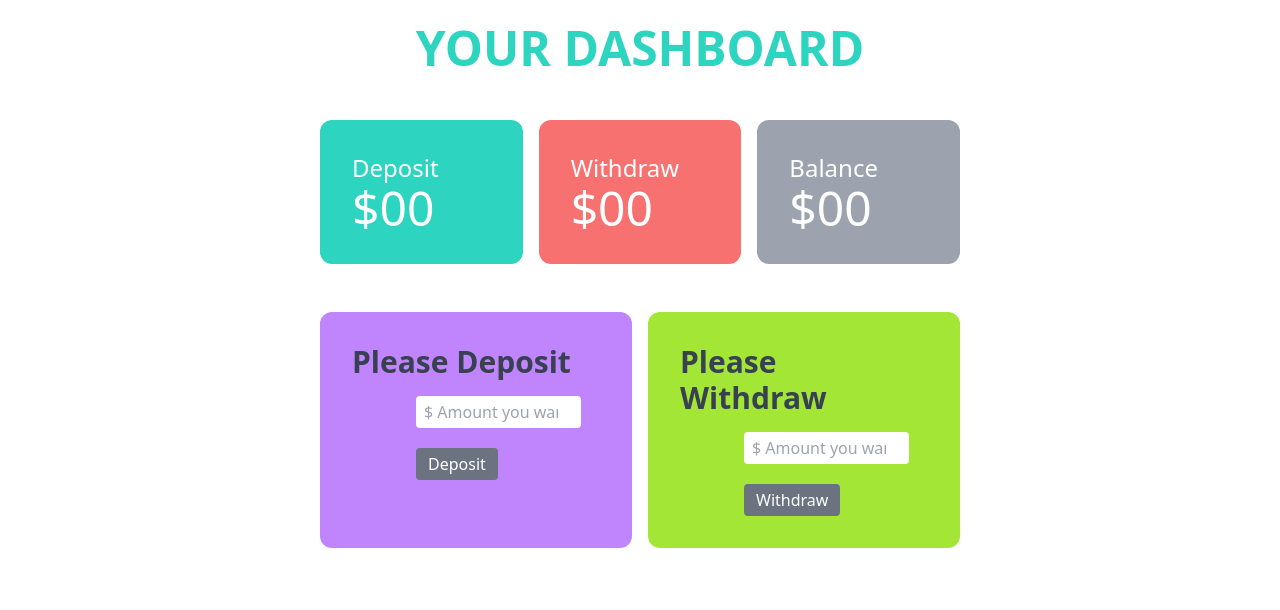
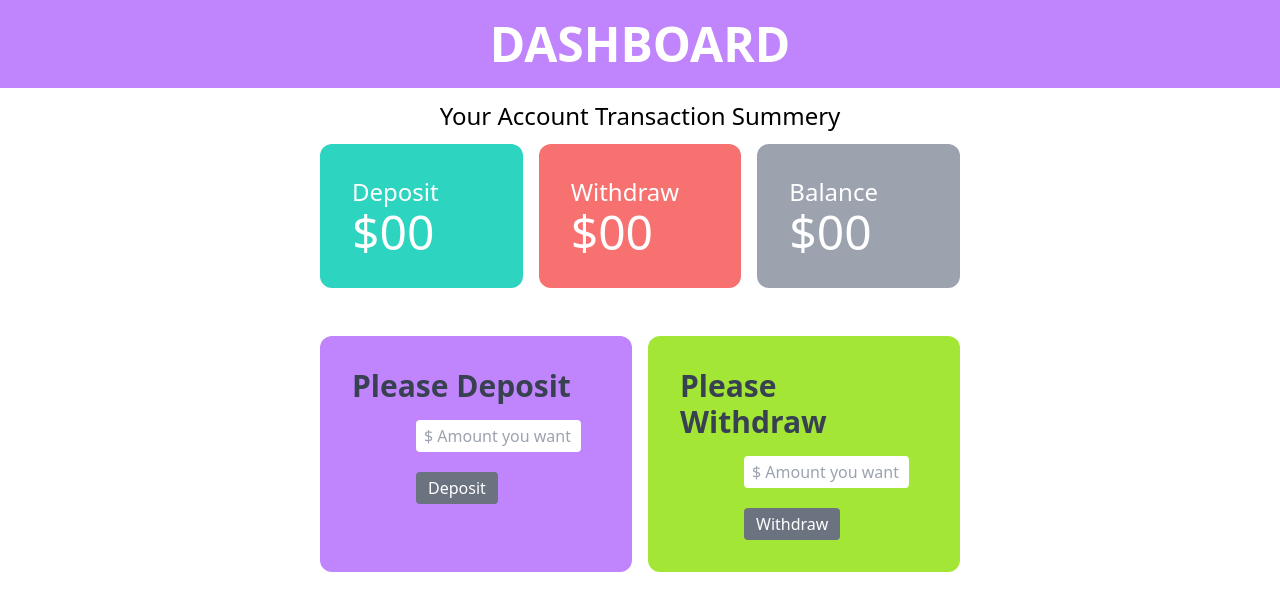
Before and after one commit to masumhossain-dev/bank-dashboard, a plain HTML site: page dashboard.html in a window 1280 px wide. Drawn offline with nearby package versions, Linux system fonts and the light colour scheme.

Commit message:
code added

```diff
--- a/dashboard.html
+++ b/dashboard.html
@@ -8,19 +8,20 @@
    <script src="https://cdn.tailwindcss.com"></script>
 </head>
 <body>
-   <header>
-      <h1 class="text-center text-5xl font-bold mt-6 text-teal-400">YOUR DASHBOARD</span></h1>
+   <header class="bg-purple-400 p-5">
+      <h1 class="text-center text-5xl font-bold text-white">DASHBOARD</span></h1>
    </header>
    <main>
-      <section class="mt-12">
+      <section>
+         <p class="text-center text-2xl m-3">Your Account Transaction Summery</p>
       <div class="grid grid-cols-3 gap-4 w-6/12 mx-auto text-white">
          <div class="bg-teal-400 p-8 rounded-xl">
             <h4 class="text-2xl">Deposit</h4>
-            <h1 class="text-5xl">$00</h1>
+            <h1 class="text-5xl">$<span  id="deposit-total">00</span></h1>
          </div>
          <div class="bg-red-400 p-8 rounded-xl">
             <h4 class="text-2xl">Withdraw</h4>
-            <h1 class="text-5xl">$00</h1>
+            <h1 class="text-5xl">$<span id="withdraw-total">00</span></h1>
          </div>
          <div class="bg-gray-400 p-8 rounded-xl">
             <h4 class="text-2xl">Balance</h4>
@@ -33,16 +34,21 @@
       <div class="grid grid-cols-2 gap-4 w-6/12 mx-auto mt-12">
          <div class="bg-purple-400 p-8 rounded-xl">
             <h4 class="text-3xl font-bold text-gray-700">Please Deposit</h4>
-            <input class="rounded w-8/12 block mb-3 mx-auto px-2 py-1 mt-4 ml-16" type="number" name="" id="deposit-field" placeholder="$ Amount you want to Deposit">
+            <input class="rounded w-8/12 block mb-3 mx-auto px-2 py-1 mt-4 ml-16" type="text" name="" id="deposit-field" placeholder="$ Amount you want to Deposit">
             <button id="deposit-btn" class="bg-gray-500 hover:bg-black px-3 py-1 rounded block ml-16 mt-5 text-white">Deposit</button>
          </div>
          <div class="bg-lime-400 p-8 rounded-xl">
             <h4 class="text-3xl font-bold text-gray-700">Please Withdraw</h4>
-            <input class="rounded w-8/12 block mb-3 mx-auto px-2 py-1 mt-4 ml-16" type="number" name="" id="withdraw-field" placeholder="$ Amount you want to Withdraw">
+            <input class="rounded w-8/12 block mb-3 mx-auto px-2 py-1 mt-4 ml-16" type="text" name="" id="withdraw-field" placeholder="$ Amount you want to Withdraw">
             <button id="withdraw-btn" class="bg-gray-500 hover:bg-black px-3 py-1 rounded block ml-16 mt-5 text-white">Withdraw</button>
          </div>
       </div>
    </section>
    </main>
+
+
+
+
+   <script src="js/deposit.js"></script>
 </body>
 </html>
--- /dev/null
+++ b/js/deposit.js
@@ -0,0 +1,6 @@
+document.getElementById('deposit-btn').addEventListener('click', function(){
+  let depositField = document.getElementById('deposit-field');
+  let depositValue = depositField.value;
+
+  let depositTotal = document.getElementById('deposit-total').innerText = depositValue;
+})
```
